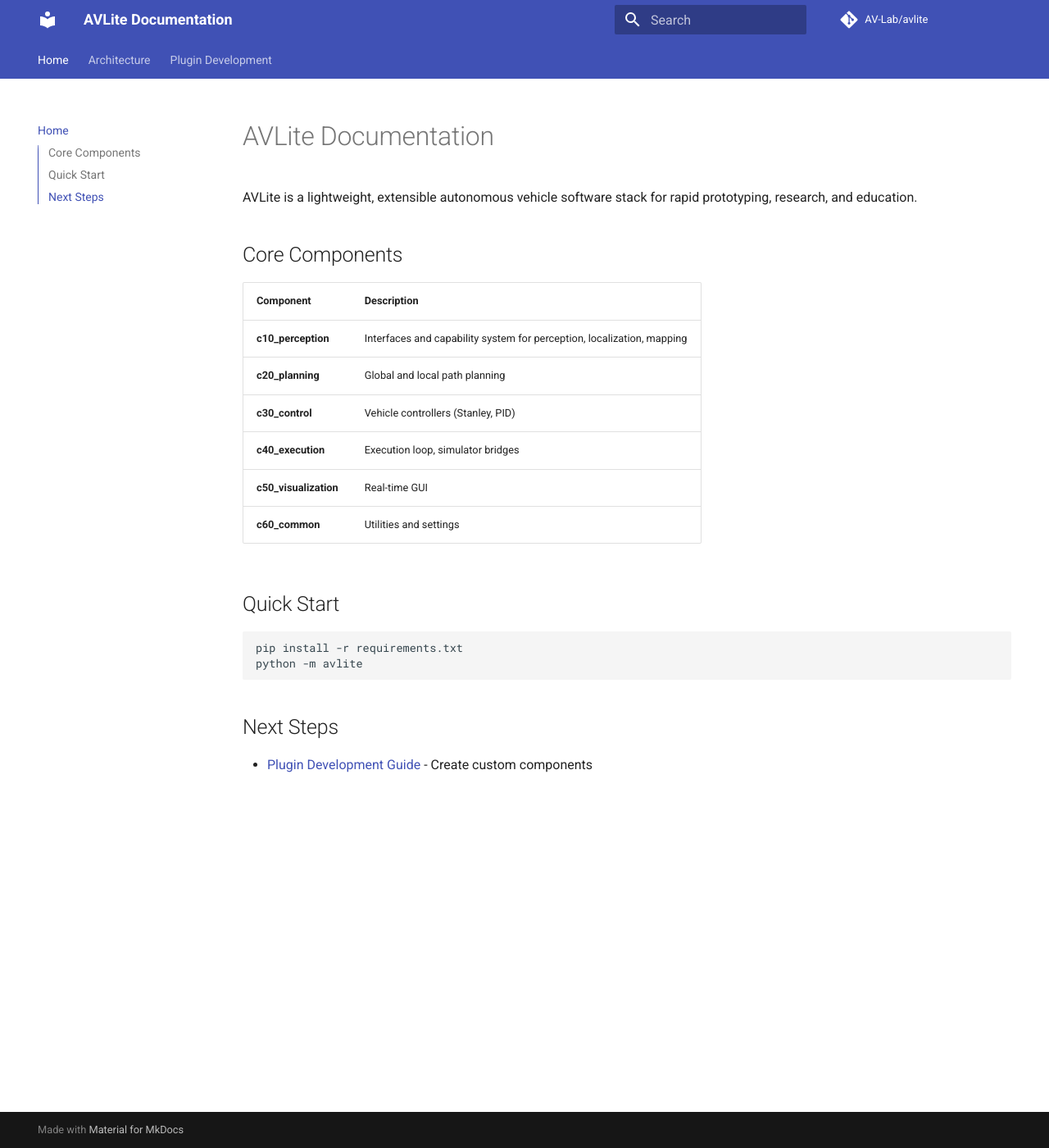
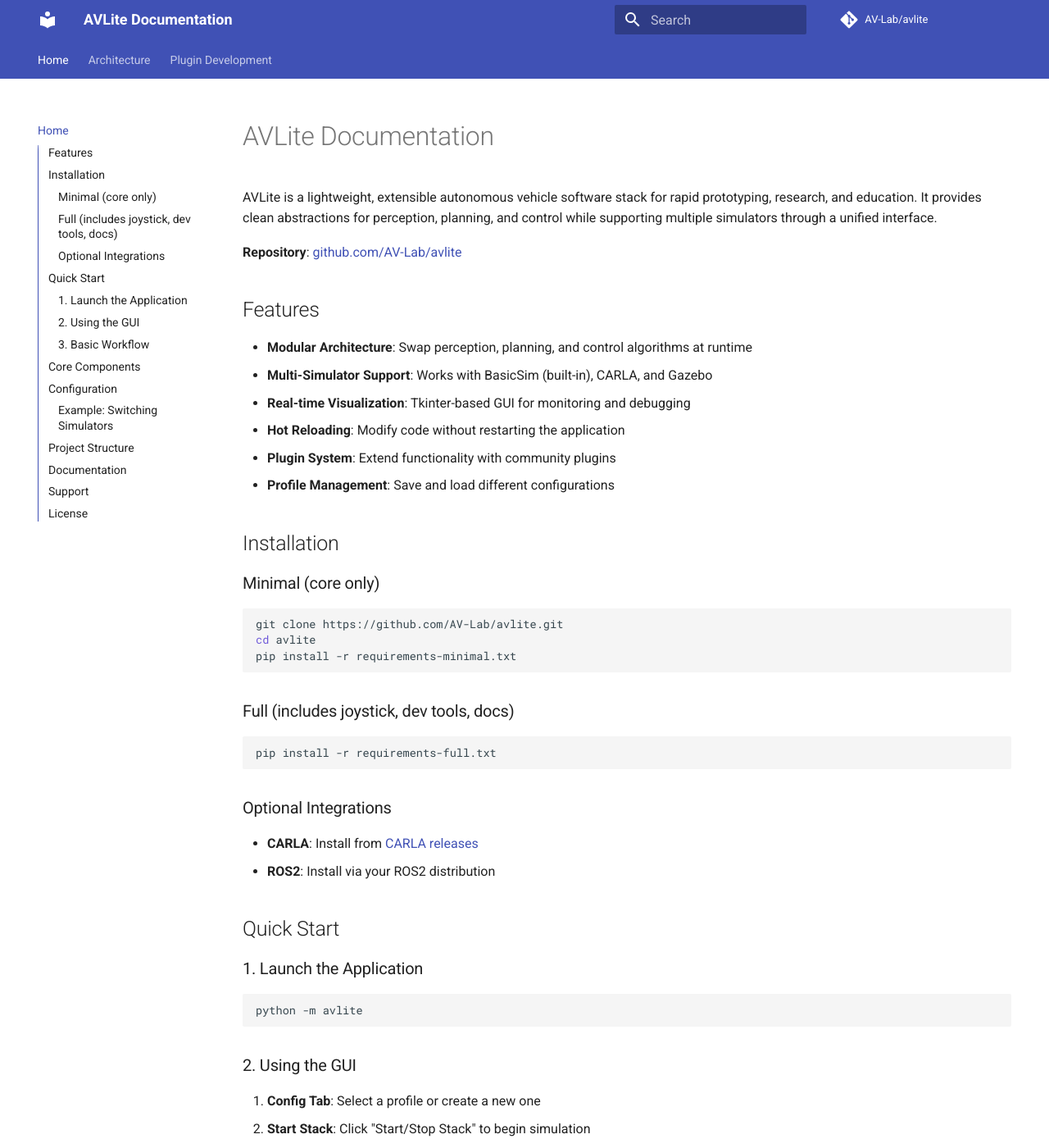
Before and after one commit to AV-Lab/avlite, an MkDocs documentation site: the page built from docs/index.md, in a window 1280 px wide and 1400 px high. Shown: the whole window at 82% size. Built offline with MkDocs 1.6.1 and Material for MkDocs 9.7.7, drawn with Linux system fonts in a browser that asks for light colours; comment, search, counter and statistics services are not loaded; some of the changed text lies outside the part shown.

Commit message:
Expand mkdocs index with comprehensive getting started guide

````diff
--- a/docs/index.md
+++ b/docs/index.md
@@ -1,25 +1,116 @@
 # AVLite Documentation
 
-AVLite is a lightweight, extensible autonomous vehicle software stack for rapid prototyping, research, and education.
+AVLite is a lightweight, extensible autonomous vehicle software stack for rapid prototyping, research, and education. It provides clean abstractions for perception, planning, and control while supporting multiple simulators through a unified interface.
+
+**Repository**: [github.com/AV-Lab/avlite](https://github.com/AV-Lab/avlite)
+
+## Features
+
+- **Modular Architecture**: Swap perception, planning, and control algorithms at runtime
+- **Multi-Simulator Support**: Works with BasicSim (built-in), CARLA, and Gazebo
+- **Real-time Visualization**: Tkinter-based GUI for monitoring and debugging
+- **Hot Reloading**: Modify code without restarting the application
+- **Plugin System**: Extend functionality with community plugins
+- **Profile Management**: Save and load different configurations
+
+## Installation
+
+### Minimal (core only)
+
+```bash
+git clone https://github.com/AV-Lab/avlite.git
+cd avlite
+pip install -r requirements-minimal.txt
+```
+
+### Full (includes joystick, dev tools, docs)
+
+```bash
+pip install -r requirements-full.txt
+```
+
+### Optional Integrations
+
+- **CARLA**: Install from [CARLA releases](https://github.com/carla-simulator/carla/releases)
+- **ROS2**: Install via your ROS2 distribution
+
+## Quick Start
+
+### 1. Launch the Application
+
+```bash
+python -m avlite
+```
+
+### 2. Using the GUI
+
+1. **Config Tab**: Select a profile or create a new one
+2. **Start Stack**: Click "Start/Stop Stack" to begin simulation
+3. **Spawn NPCs**: Right-click on the plot to add vehicles
+4. **Adjust Parameters**: Modify settings in real-time through the GUI panels
+
+### 3. Basic Workflow
+
+```
+Load Profile → Configure Components → Start Stack → Monitor/Debug → Save Profile
+```
 
 ## Core Components
 
 | Component | Description |
 |-----------|-------------|
-| **c10_perception** | Interfaces and capability system for perception, localization, mapping |
-| **c20_planning** | Global and local path planning |
+| **c10_perception** | Interfaces for detection, tracking, prediction, localization, mapping |
+| **c20_planning** | Global planning (A*, HD maps) and local planning (lattice-based) |
 | **c30_control** | Vehicle controllers (Stanley, PID) |
-| **c40_execution** | Execution loop, simulator bridges |
-| **c50_visualization** | Real-time GUI |
-| **c60_common** | Utilities and settings |
+| **c40_execution** | Execution orchestration, simulator bridges (BasicSim, CARLA, Gazebo) |
+| **c50_visualization** | Real-time Tkinter GUI with multiple plot views |
+| **c60_common** | Settings management, utilities, capability definitions |
 
-## Quick Start
+## Configuration
 
-```bash
-pip install -r requirements.txt
-python -m avlite
+AVLite uses YAML-based configuration with profile support. Configuration files are in the `configs/` directory:
+
+- `c10_perception.yaml` - Perception settings
+- `c20_planning.yaml` - Planning parameters
+- `c30_control.yaml` - Controller tuning
+- `c40_execution.yaml` - Execution and simulator settings
+- `c50_visualization.yaml` - GUI preferences
+
+### Example: Switching Simulators
+
+In the GUI Config tab, change the **Bridge** dropdown:
+- `BasicSim` - Built-in 2D simulation (no external dependencies)
+- `CarlaBridge` - Connect to CARLA simulator
+- `GazeboBridge` - Connect to Gazebo Ignition
+
+## Project Structure
+
+```
+avlite/
+├── c10_perception/     # Perception interfaces
+├── c20_planning/       # Planning algorithms
+├── c30_control/        # Control strategies
+├── c40_execution/      # Execution and bridges
+├── c50_visualization/  # GUI components
+├── c60_common/         # Shared utilities
+└── extensions/         # Built-in extensions
+    ├── multi_object_prediction/
+    ├── executer_ros/
+    └── test_ext/
 ```
 
-## Next Steps
+Modules use numbered prefixes (c10, c20, etc.) for easy navigation. Search for "c23" to find local planning, "c34" for Stanley controller, etc.
 
-- [Plugin Development Guide](plugin-development.md) - Create custom components
+## Documentation
+
+- [Architecture](architecture.md) - System design and patterns
+- [Plugin Development](plugin-development.md) - Create custom components
+
+## Support
+
+- **Issues**: [GitHub Issues](https://github.com/AV-Lab/avlite/issues)
+- **Discussions**: [GitHub Discussions](https://github.com/AV-Lab/avlite/discussions)
+
+## License
+
+See the [repository](https://github.com/AV-Lab/avlite) for license information.
````
Also changed, not shown: 1 other file.
